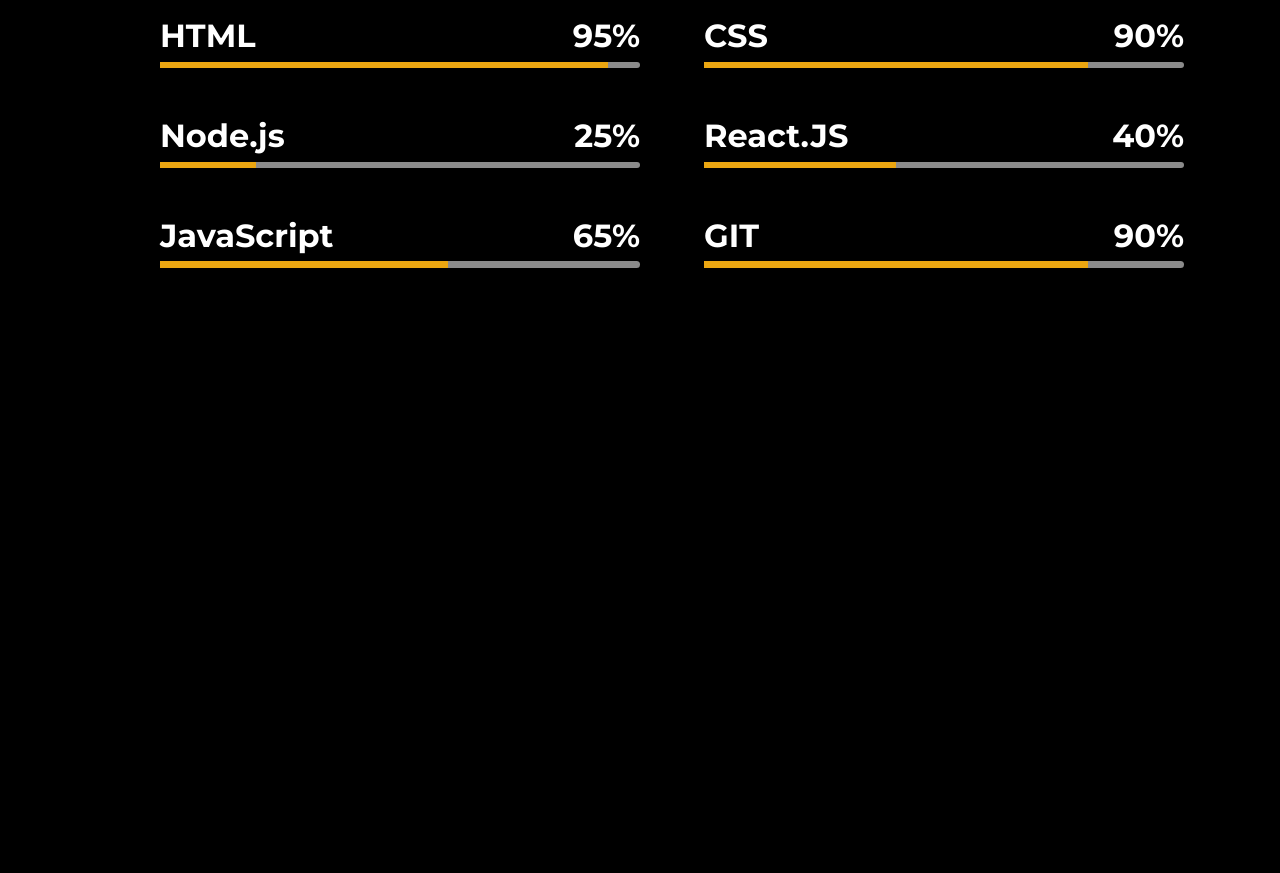
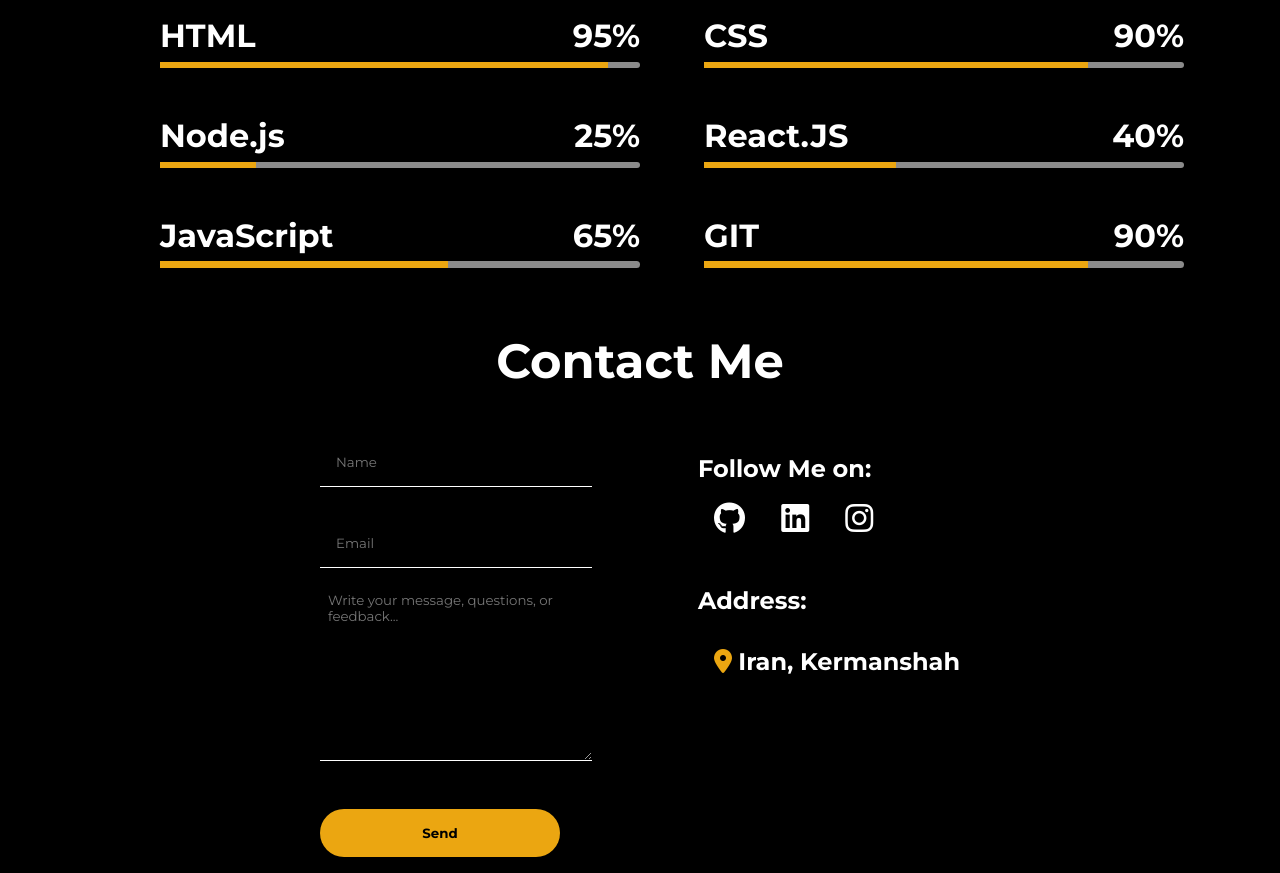
Before and after one commit to ar4scode/ar4scode-portfolio, a website: page pages/index.html in a window 1280 px wide. Shown: the part 1841-2714 px from the top of the page. Before the commit the page ends 2141 px from the top, so only its background shows below. Drawn offline with Linux system fonts and the light colour scheme.

Commit message:
Add contact section and link social apps to contact section

```diff
--- a/pages/index.html
+++ b/pages/index.html
@@ -17,8 +17,8 @@
       <li class="nav-btns about-btn"><a href="#about" class="nav-links"onclick="toggleActive(this)">About</a></li>
       <li class="nav-btns resume-btn"><a href="#resume" class="nav-links" onclick="toggleActive(this)">Resumes</a></li>
       <li class="nav-btns skill-btn"><a href="#skills" class="nav-links" onclick="toggleActive(this)">Skills</a></li>
-      <li class="nav-btns project-btn"><a href="#projects" class="nav-links" onclick="toggleActive(this)">Projects</a></li>
-      <li class="nav-btns blog-btn"><a href="#blog" class="nav-links" onclick="toggleActive(this)">My Blog</a></li>
+      <!-- <li class="nav-btns project-btn"><a href="#projects" class="nav-links" onclick="toggleActive(this)">Projects</a></li> -->
+      <!-- <li class="nav-btns blog-btn"><a href="#blog" class="nav-links" onclick="toggleActive(this)">My Blog</a></li> -->
       <li class="nav-btns contact-btn"><a href="#contact" class="nav-links" onclick="toggleActive(this)">Contact</a></li>
     </ul>
   </header>
@@ -170,8 +170,35 @@
         </div>
       </div>
     </div>
+
+    <div id="contact">
+      <h1>Contact Me</h1>
+      <div class="contact-container">
+        <form action="">
+          <input type="text" name="name" id="name" placeholder="Name" required>
+          <input type="email" name="email" id="email" placeholder="Email" required>
+          <textarea name="" id="text-area" required placeholder="Write your message, questions, or feedback..."></textarea>
+          <input type="submit" value="Send">
+        </form>
+
+        <div class="follow-me">
+          <p>Follow Me on:</p>
+          <div class="social-links">
+            <a href="https://github.com/ar4scode"><i class="fa-brands fa-github"></i></a>
+            <a href="https://www.linkedin.com/in/ar4scode"><i class="fa-brands fa-linkedin"></i></a>
+            <a href="https://www.instagram.com/_arasazizi/"><i class="fa-brands fa-instagram"></i></a>
+          </div>
+
+          <div class="address-contact">
+            <p>Address:</p>
+            <p class="contact-location"><i class="fa-solid fa-location-dot"></i>Iran, Kermanshah</p>
+          </div>
+        </div>
+      </div>
+    </div>
   </main>
 
   <script src="../script/app.js"></script>
+  <script src="https://kit.fontawesome.com/d58338cd3e.js" crossorigin="anonymous"></script>
 </body>
 </html>
--- /dev/null
+++ b/styles/_contact.scss
@@ -0,0 +1,102 @@
+@mixin flexDisplay($fd, $jc) {
+  display: flex;
+  flex-direction: $fd;
+  justify-content: $jc;
+}
+
+#contact {
+  @include flexDisplay(column,center );
+  align-items: center;
+}
+
+#contact h1 {
+  color: #fff;
+  margin-top: 2rem;
+  font-size: 3rem;
+}
+
+.contact-container {
+  @include flexDisplay(row,space-between );
+  width: 40rem;
+  margin-top: 2rem;
+}
+
+form {
+  @include flexDisplay(column,start);
+  input {
+    background-color: transparent;
+    border:none;
+    border-bottom: 1px solid #fff;
+    padding: 1rem;
+    width: 15rem;
+    transition: all .3s;
+    margin: 1rem 0;
+    color: $yellow;
+    &:hover {
+      transform: scale(1.1);
+      border-color: $yellow;
+    }
+    &:focus {
+      outline-style: none;
+    }
+  }
+
+  textarea {
+    background-color: transparent;
+    border:none;
+    border-bottom: 1px solid #fff;
+    height: 10rem;
+    color: #fff;
+    padding: .5rem;
+    transition: all .3s;
+    &:focus {
+      outline: none;
+    }
+    &:hover {
+      transform: scale(1.1);
+      border-color: $yellow;
+    }
+  }
+
+  input[type="submit"] {
+    background-color: $yellow;
+    color: #000;
+    font-weight: bold;
+    border: none;
+    border-radius: 10rem;
+    margin-top: 3rem;
+    cursor: pointer;
+  }
+}
+
+.follow-me {
+  @include flexDisplay(column,start );
+  p {
+    color: #fff;
+    margin-top: 2rem;
+    font-size: 1.5rem;
+    font-weight: bold;
+  }
+
+  .social-links {
+    margin: 1rem;
+    a {
+      margin-right: 2rem;
+      font-size: 2rem;
+      text-decoration: none;
+      color: #fff;
+      transition: all .4s;
+      &:hover {
+        color: $yellow;
+      }
+    }
+  }
+}
+
+.contact-location {
+  margin-left: 1rem;
+  i {
+    margin-right: 0.4rem;
+    color: $yellow;
+  }
+}
--- a/styles/general.scss
+++ b/styles/general.scss
@@ -5,6 +5,8 @@
 @import "./about";
 @import "./resume";
 @import "./skills";
+@import "./contact";
+
 
 * {
   margin: 0;
```
Also changed, not shown: styles/general.css, 1 other file.
